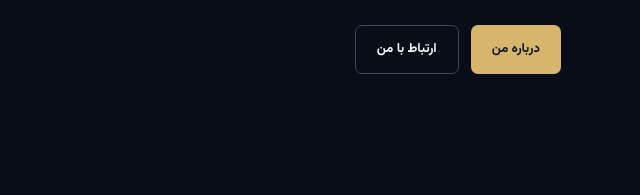
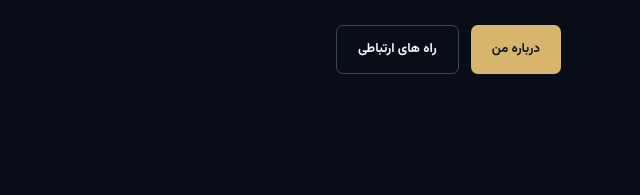
Before and after one commit to artinmianji/artinmianji.github.io, a plain HTML site: page index.html in a window 1280 px wide. Shown: the part 481-676 px from the top of the page, 639-1279 px from the left. Drawn offline with Linux system fonts and the light colour scheme.

Commit message:
Update index.html

```diff
--- a/index.html
+++ b/index.html
@@ -592,8 +592,8 @@ body[dir="ltr"] .experience-box {
         data-en="About Me">درباره من</a>
 
       <a class="button ghost" href="#contact"
-        data-fa="ارتباط با من"
-        data-en="Contact Me">ارتباط با من</a>
+        data-fa="راه های ارتباطی"
+        data-en="Contact Me">راه های ارتباطی</a>
     </div>
   </div>
 
```
